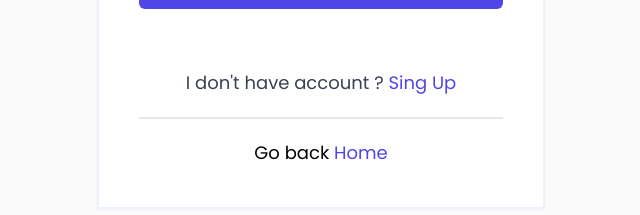
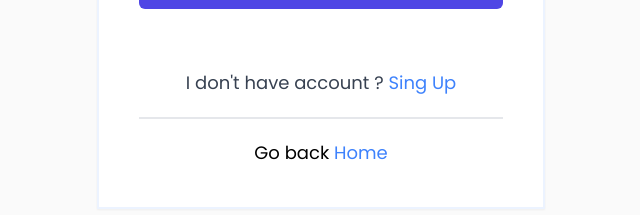
Before and after one commit to Clifftech123/react-ecommerce_website, a React (Create React App) app: page /login in a window 1280 px wide. Shown: the part 473-688 px from the top of the page, without its empty margins (319-959 px from the left). Built offline with nearby package versions, Linux system fonts and the light colour scheme.

Commit message:
I change the  button color

```diff
--- a/src/Components/Account/Login.jsx
+++ b/src/Components/Account/Login.jsx
@@ -88,7 +88,7 @@ const Logins = () => {
 
 					<p className=" text-lg font-Poppins mb-5 text-center text-gray-700">
 						I don't have account ?{" "}
-						<span className="text-indigo-600">
+						<span className="text-primary">
 							<NavLink to="/signup"> Sing Up </NavLink>
 						</span>
 					</p>
@@ -96,7 +96,7 @@ const Logins = () => {
 					{/* RETURNING HOME  */}
 					<p className="text-lg font-Poppins mb-5 text-center ">
 						Go back
-						<span className="text-indigo-600">
+						<span className="text-primary">
 							{" "}
 							<NavLink to="/"> Home </NavLink>
 						</span>
```
